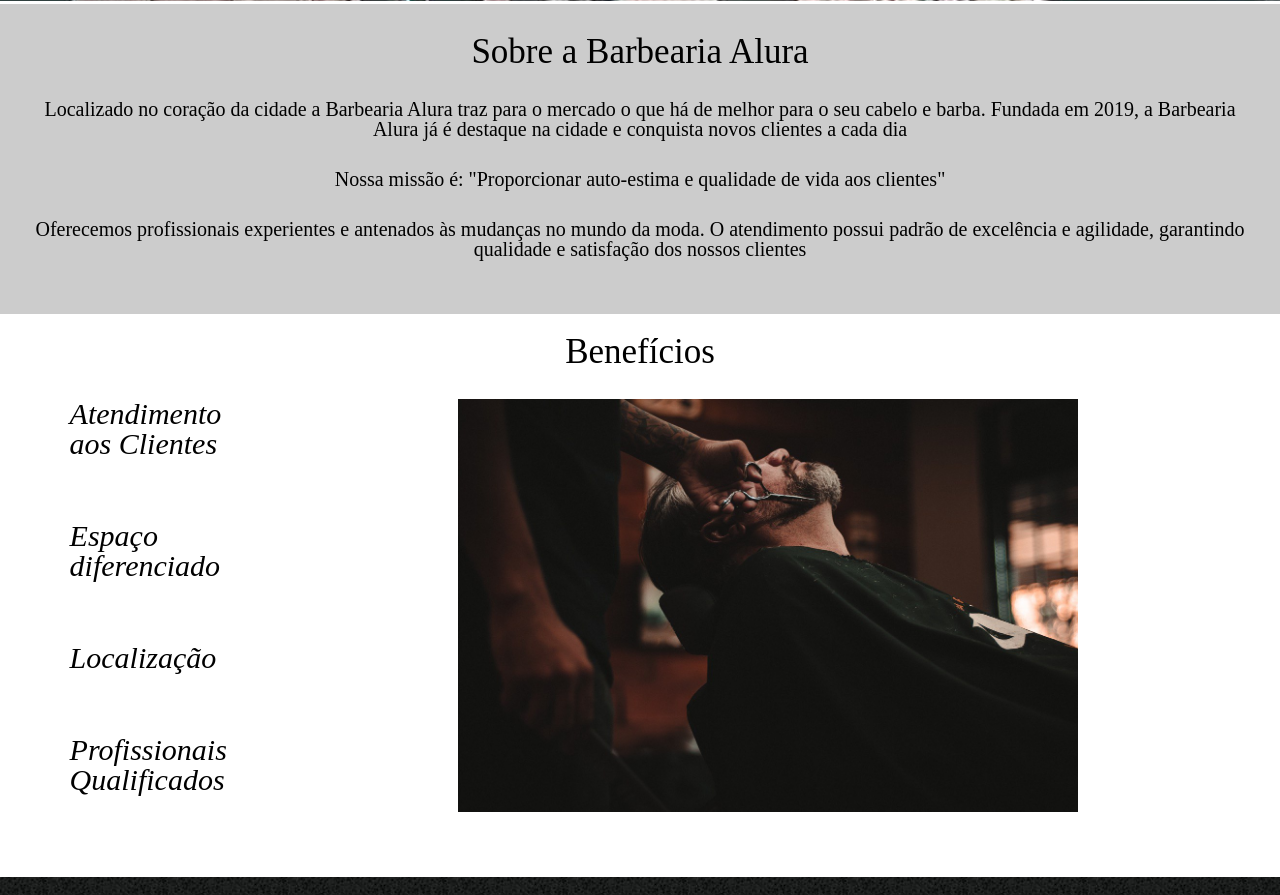
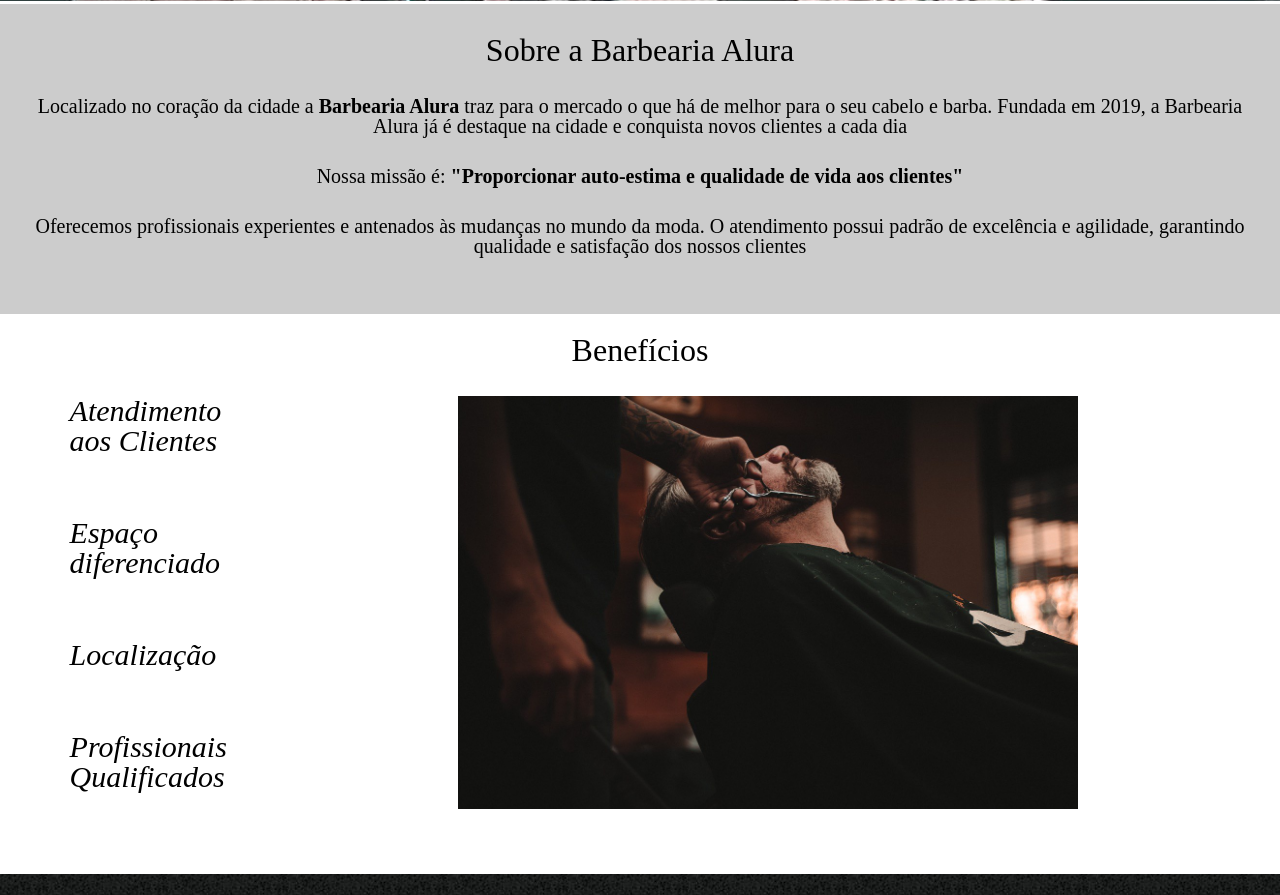
Before and after one commit to PedroHAlvesS/HTML-CSS-Alura, a plain HTML site: page index.html in a window 1280 px wide. Shown: the part 772-1667 px from the top of the page. Drawn offline with Linux system fonts and the light colour scheme.

Commit message:
simples update
refatorando umas partes (nada adicionado)

```diff
--- a/css/style-home.css
+++ b/css/style-home.css
@@ -1,4 +1,4 @@
-#banner {
+.banner {
     width: 100%;
 }
 
@@ -12,15 +12,15 @@
     color: red;
 }
 
-
-.titulo-principal {
-    padding-left: 20px;
+.sobre strong {
+    font-weight: bold;
 }
 
-.titulo-centralizado {
+
+.titulo {
     padding-bottom: 30px;
     text-align: center;
-    font-size: 35px;
+    font-size: 2em;
 }
 
 
--- a/index.html
+++ b/index.html
@@ -27,16 +27,16 @@
     </header>
 
     <main>
-        <img id="banner" src="imagens/home/banner.jpg" alt="Foto-Barbearia">
-        <div class="sobre">
-            <h2 class="titulo-centralizado">Sobre a Barbearia Alura</h2>
+        <img class="banner" src="imagens/home/banner.jpg" alt="Foto-Barbearia">
+        <section class="sobre">
+            <h2 class="titulo">Sobre a Barbearia Alura</h2>
 
             <p class="p_sobre">Localizado no coração da cidade a <strong>Barbearia Alura</strong> traz para o mercado o que há de melhor para o seu cabelo e barba. Fundada em 2019, a Barbearia Alura já é destaque na cidade e conquista novos clientes a cada dia</p>
             <p class="p_sobre"><em>Nossa missão é: <strong class="strong_missao">"Proporcionar auto-estima e qualidade de vida aos clientes"</strong></em></p>
             <p class="p_sobre">Oferecemos profissionais experientes e antenados às mudanças no mundo da moda. O atendimento possui padrão de excelência e agilidade, garantindo qualidade e satisfação dos nossos clientes</p>
-        </div>
-        <div class="beneficios">
-            <h3 class="titulo-centralizado">Benefícios</h3>
+        </section>
+        <section class="beneficios">
+            <h3 class="titulo">Benefícios</h3>
             <ul class="beneficios_ul">
                 <li class="itens">Atendimento aos Clientes</li>
                 <li class="itens">Espaço diferenciado</li>
@@ -44,7 +44,7 @@
                 <li class="itens">Profissionais Qualificados</li>
             </ul>
             <img src="imagens/home/beneficios.jpg" alt="Foto do serviço" class="imagembeneficio">
-        </div>
+        </section>
     </main>
 
     <footer>
```
Also changed, not shown: imagens/home/utensilios.jpg (added).
